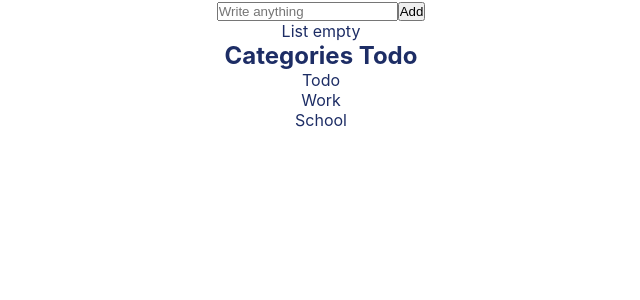
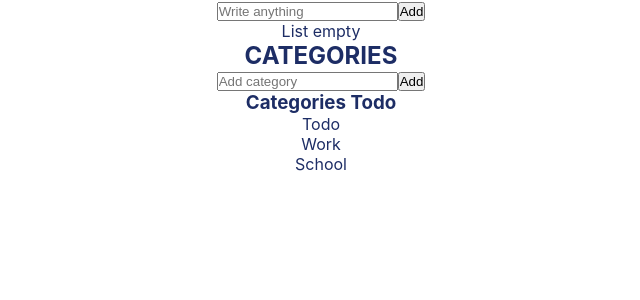
Before and after one commit to jorge-llanque/To-Do-Project, a React (Create React App) app: page / in a window 1280 px wide. Shown: the top 300 px of the page, without its empty margins (319-959 px from the left). Built offline with nearby package versions, Linux system fonts and the light colour scheme.

Commit message:
Add categories

```diff
--- a/src/components/CategoryTodos/Category.js
+++ b/src/components/CategoryTodos/Category.js
@@ -1,5 +1,31 @@
-import React from 'react'
+import React, { useState } from 'react'
+import ListCategories from './ListCategories'
 
-export default function Category() {
-  return <div>Category</div>
+export default function Category({ categories, addCategory }) {
+  const [input, setInput] = useState('')
+
+  const handleChange = e => {
+    e.preventDefault()
+    setInput(e.target.value)
+  }
+  const handleSubmit = e => {
+    e.preventDefault()
+    addCategory(input)
+    setInput('')
+  }
+  return (
+    <div>
+      <h2>CATEGORIES</h2>
+      <form onSubmit={handleSubmit}>
+        <input
+          type='text'
+          placeholder='Add category'
+          onChange={handleChange}
+          value={input}
+        />
+        <button>Add</button>
+      </form>
+      <ListCategories categories={categories} />
+    </div>
+  )
 }
--- a/src/components/CategoryTodos/ListCategories.js
+++ b/src/components/CategoryTodos/ListCategories.js
@@ -1,10 +1,10 @@
 import React from 'react'
 
-function ListCategories({ todoCategories }) {
+function ListCategories({ categories }) {
   return (
     <>
-      <h2>Categories Todo</h2>
-      {todoCategories.map((category, index) => (
+      <h3>Categories Todo</h3>
+      {categories.map((category, index) => (
         <div key={index}>{category}</div>
       ))}
     </>
--- a/src/components/Todos.js
+++ b/src/components/Todos.js
@@ -3,6 +3,7 @@ import TodoForm from './TodoForm'
 import TodoList from './TodoList'
 import TodoListCompleted from './TodoListCompleted'
 import ListCategories from './CategoryTodos/ListCategories'
+import Category from './CategoryTodos/Category'
 
 const todoCategoryInitialize = ['Todo', 'Work', 'School']
 export default function Todos() {
@@ -27,6 +28,10 @@ export default function Todos() {
     setTodo(newTodoList)
   }
 
+  const addCategory = category => {
+    setTodoCategory([category, ...todoCategory])
+  }
+
   return (
     <main>
       <TodoForm onSubmit={addTodo} />
@@ -37,7 +42,7 @@ export default function Todos() {
         taskCompleted={taskCompleted}
       />
       {todoCompleted.length > 0 && <TodoListCompleted todos={todoCompleted} />}
-      <ListCategories todoCategories={todoCategory} />
+      <Category categories={todoCategory} addCategory={addCategory} />
     </main>
   )
 }
```
